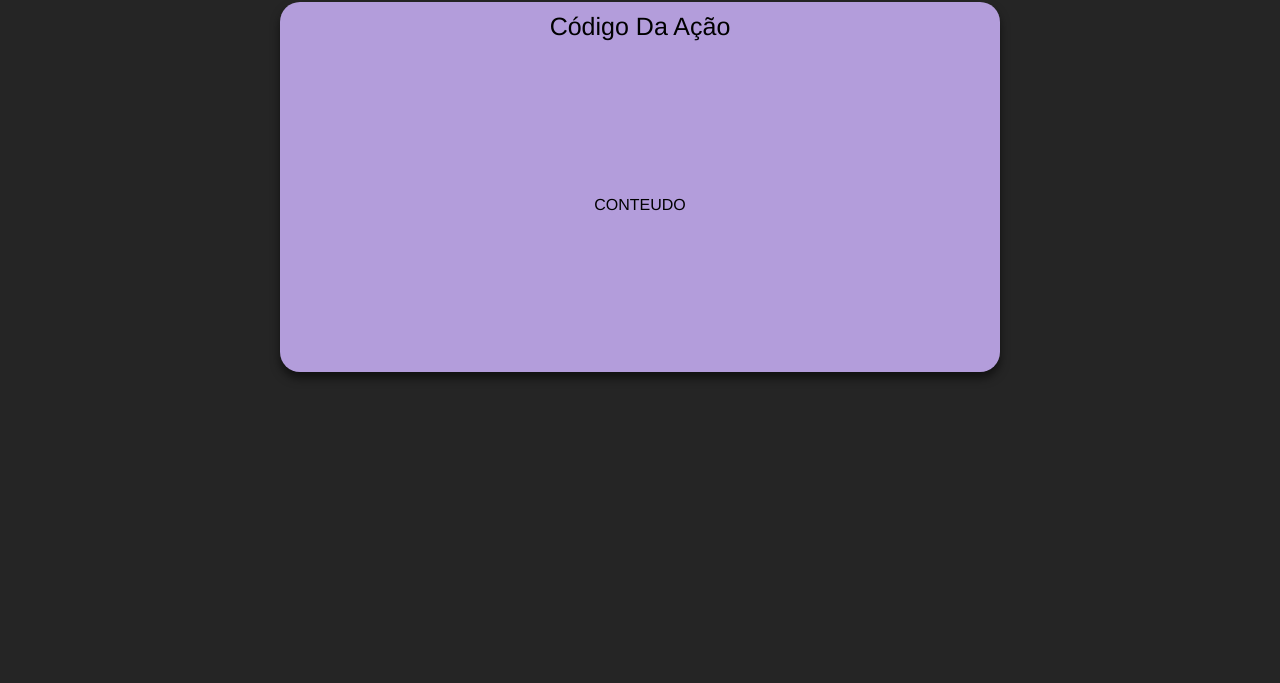
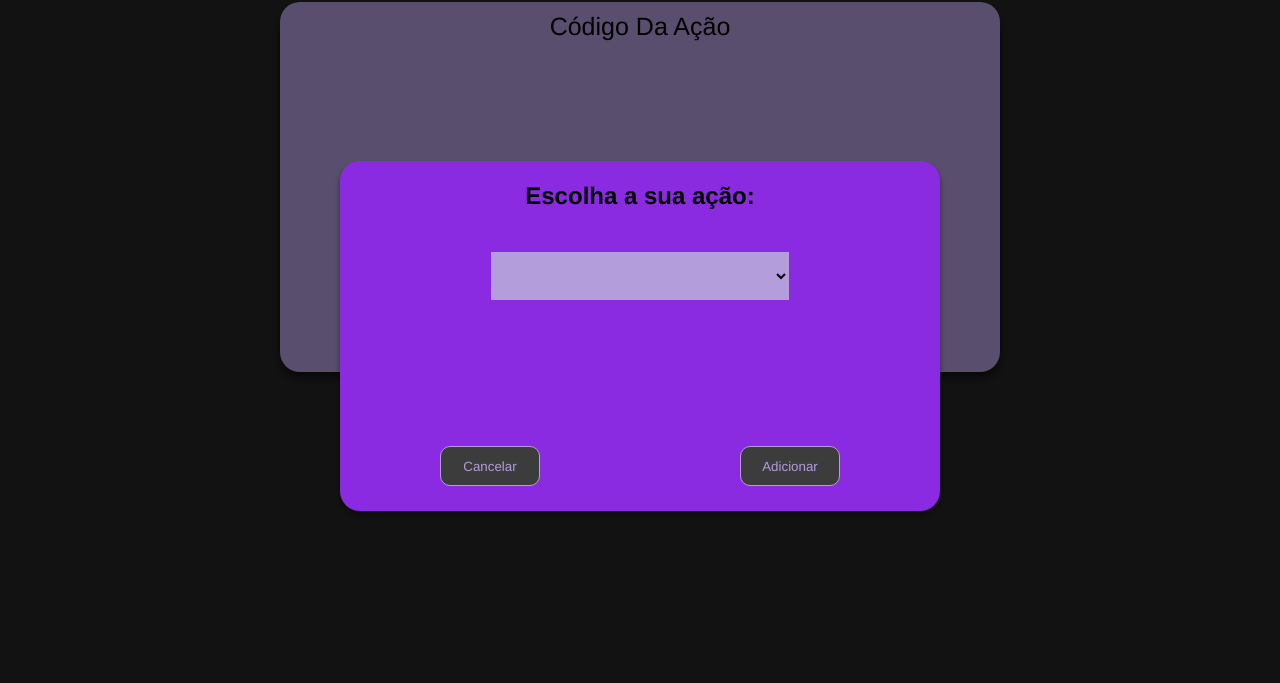
Before and after one commit to MMaffi/InvestFacil, a plain HTML site: page index.html in a window 1280 px wide. Both pictures are taken after a click on the button "Adicionar". Shown: the part 64-747 px from the top of the page. Drawn offline with nearby package versions, Linux system fonts and the light colour scheme.

Commit message:
Development Commit

```diff
--- /dev/null
+++ b/css/modaladdcard.css
@@ -0,0 +1,75 @@
+/* Modal Style */
+div.backmodals {
+    display: none;
+    position: fixed;
+    top: 0;
+    left: 0;
+    width: 100%;
+    height: 100%;
+    background: rgba(0, 0, 0, 0.5);
+    z-index: 1001;
+}
+
+div.modaladdcard {
+    display: none;
+    position: fixed;
+    background-color: #8a2be2;
+    width: 600px;
+    height: 350px;
+    top: 50%;
+    left: 50%;
+    transform: translate(-50%, -50%);
+    box-shadow: 0 4px 6px rgba(0, 0, 0, 0.438);
+    border-radius: 20px;
+    z-index: 1002;
+}
+
+div.modaltitle {
+    display: flex;
+    align-items: center;
+    justify-content: center;
+    width: 100%;
+    height: 20%;
+}
+
+div.modalcontent {
+    width: 100%;
+    height: 60%;
+    display: flex;
+    justify-content: center;
+}
+
+div.modalbuttons {
+    display: flex;
+    justify-content: space-around;
+    align-items: center;
+    width: 100%;
+    height: 20%;
+}
+
+select.selectaction {
+    width: 300px;
+    height: 50px;
+    cursor: text;
+    background-color: #b39ddb;
+    border: 1px solid #8a2be2;
+    margin-top: 20px;
+}
+
+button.btnmodal {
+    margin-bottom: 20px;
+    border-radius: 10px;
+    width: 100px;
+    height: 40px;
+    background-color: #3c3c3c;
+    color: #b39ddb;
+    border: 1px solid #b39ddb;
+    cursor: pointer;
+    transition: 0.3s;
+}
+
+button.btnmodal:hover {
+    background-color: #b39ddb;
+    color: #252525;
+    border: 1px solid #252525;
+}
--- a/index.html
+++ b/index.html
@@ -13,7 +13,7 @@
     <link rel="stylesheet" href="/css/mainstyle.css">
     <link rel="stylesheet" href="/css/footerstyle.css">
     <link rel="stylesheet" href="/css/boxstyle.css">
-
+    <link rel="stylesheet" href="/css/modaladdcard.css">
 
     <!-- Link icons -->
     <link rel="stylesheet" href="https://cdn.jsdelivr.net/npm/bootstrap-icons@1.11.3/font/bootstrap-icons.min.css">
@@ -28,12 +28,27 @@
                 </div>
                 <h1>InvestFácil</h1>
                 <div class="btnadd">
-                    <button class="add" >Adicionar</button>
+                    <button class="add" id="btnadd">Adicionar</button>
                 </div>
             </div>
         </div>
     </header>
     <main>
+        <div class="backmodals" id="backmodals">
+            <div class="modaladdcard" id="modaladdcard">
+                <div class="modaltitle">
+                    <h2>Escolha a sua ação:</h2>
+                </div>
+                <div class="modalcontent">
+                    <select class="selectaction" name="actionname" id="actionname"></select>
+                </div>
+                <div class="modalbuttons">
+                    <button class="btnmodal" id="btncanel">Cancelar</button>
+                    <button class="btnmodal">Adicionar</button>
+                </div>
+            </div>
+        </div>
+
         <div class="maincontent">
             <section class="box">
                 <div class="title">Código Da Ação</div>
@@ -50,6 +65,7 @@
 
     <!-- Link's Scripts -->
     <script src="javascript/script.js"></script>
+    <script src="javascript/addbox.js"></script>
 
 </body>
 </html>
--- /dev/null
+++ b/javascript/addbox.js
@@ -0,0 +1,18 @@
+const btnadd = document.getElementById('btnadd')
+const backmodals = document.getElementById('backmodals')
+const modaladdcard = document.getElementById('modaladdcard')
+const btncanel = document.getElementById('btncanel')
+
+function openmodal() {
+    backmodals.style.display = 'block'
+    modaladdcard.style.display = 'block'
+}
+
+function closemodal() {
+    backmodals.style.display = 'none'
+    modaladdcard.style.display = 'none'
+}
+
+btnadd.addEventListener('click', openmodal)
+
+btncanel.addEventListener('click', closemodal)
```
